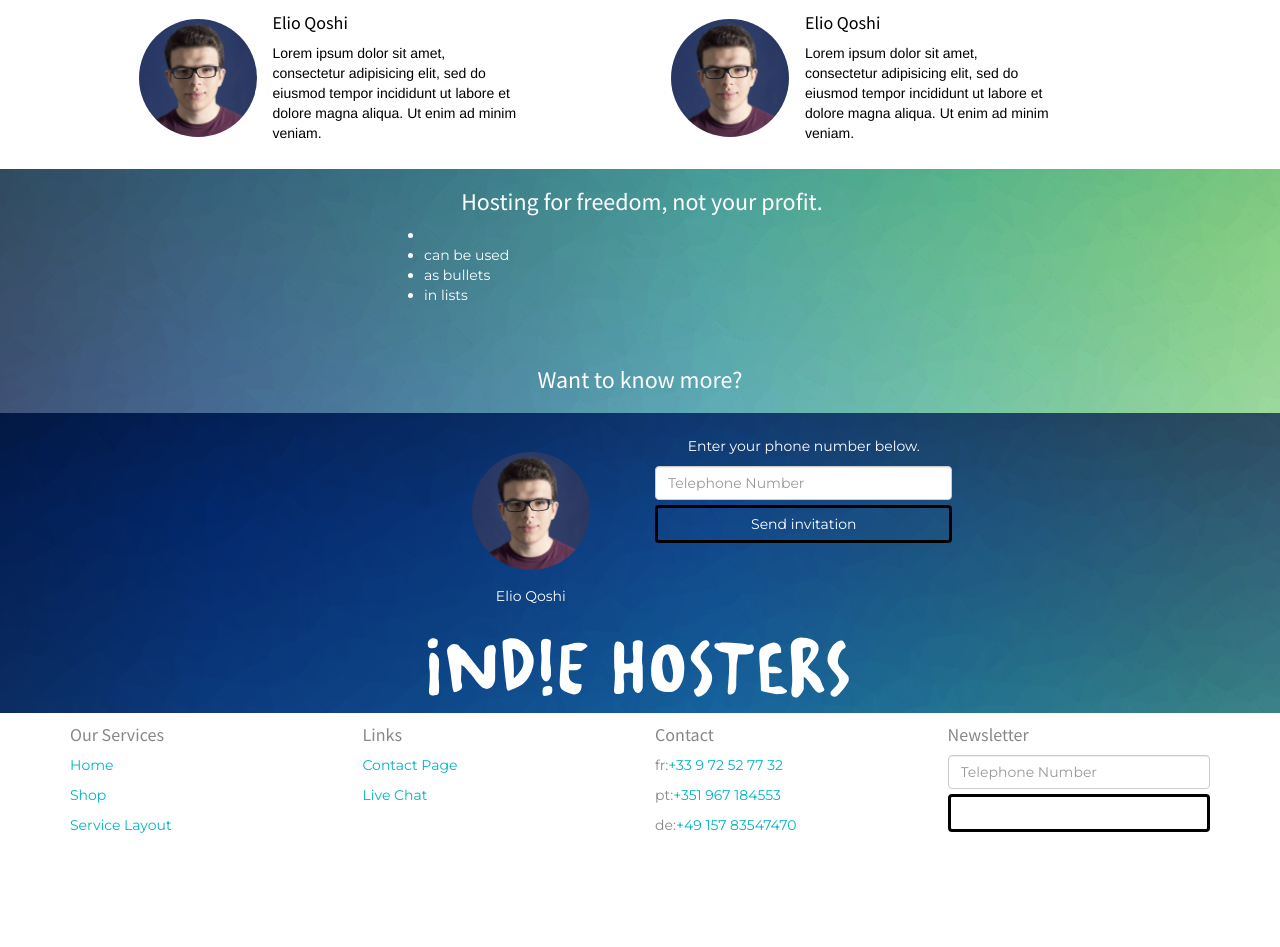
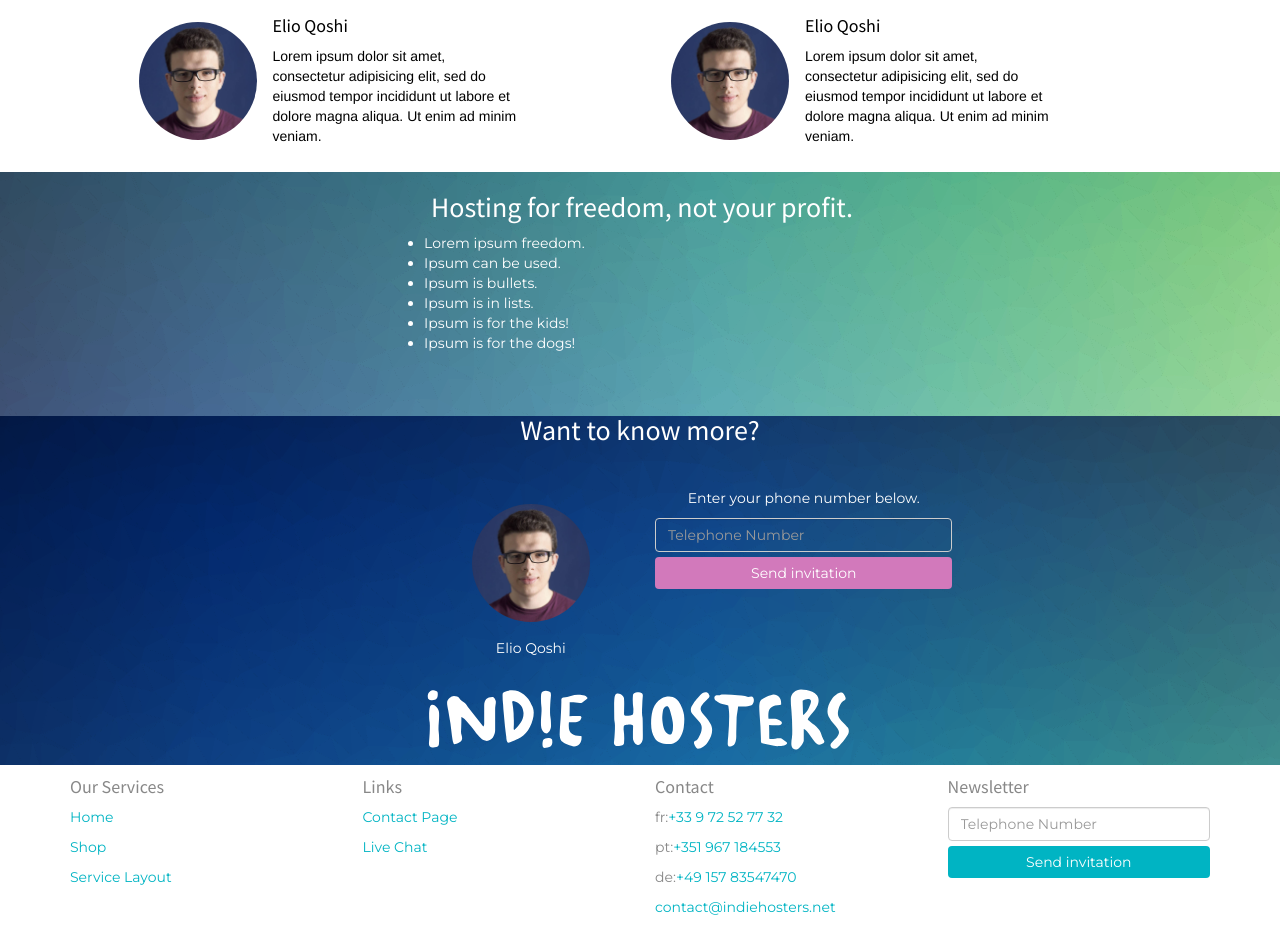
Before and after one commit to tgrecojs/indiehoster, a website: page public/index.html in a window 1280 px wide. Shown: the part 1829-2776 px from the top of the page. Before the commit the page ends 2696 px from the top, so only its background shows below. Drawn offline with nearby package versions, Linux system fonts and the light colour scheme.

Commit message:
Revamped Todo list && fixed Buttons

```diff
--- a/public/index.html
+++ b/public/index.html
@@ -96,7 +96,7 @@
     <div class="img-div">
         <div class="container">
             <div class="row">
-               <div class="col-md-4">
+                <div class="col-md-4">
                     <div class="card grey-card">
                         <div class="card-block">
                             <h4 class="card-title grey-header">Personal</h4>
@@ -179,10 +179,12 @@
             <div class="col-md-5 col-centered">
                 <h3 class="text-center">Hosting for freedom, not your profit.</h3>
                 <ul class="fa-ul">
-                    <li><i class="fa-li fa fa-check-square"></i></li>
-                    <li><i class="fa-li fa fa-check-square"></i>can be used</li>
-                    <li><i class="fa-li fa fa-spinner fa-spin"></i>as bullets</li>
-                    <li><i class="fa-li fa fa-square"></i>in lists</li>
+                    <li><i class="fa-li"></i>Lorem ipsum freedom.</li>
+                    <li><i class="fa-li"></i>Ipsum can be used.</li>
+                    <li><i class="fa-li"></i>Ipsum is bullets.</li>
+                    <li><i class="fa-li"></i>Ipsum is in lists.</li>
+                    <li><i class="fa-li"></i>Ipsum is for the kids!</li>
+                    <li><i class="fa-li"></i>Ipsum is for the dogs!</li>
                 </ul>
             </div>
         </div>
@@ -197,8 +199,8 @@
             <div class="col-md-3">
                 <p>Enter your phone number below.</p>
                 <div class="form-group">
-                    <input name="phone" type="email" class="form-control" id="exampleInputEmail2" placeholder="Telephone Number">
-                    <button type="submit" class="btn btn-default btn-transparent">Send invitation</button>
+                    <input name="phone" type="email" class="form-control" id="phoneInput" placeholder="Telephone Number">
+                    <button type="submit" class="btn btn-default btn-pink">Send invitation</button>
                 </div>
             </div>
         </div>
@@ -226,6 +228,7 @@
                 <p>fr:<a class="footer-link" href="tel:+33972527732">+33 9 72 52 77 32</a></p>
                 <p>pt:<a class="footer-link" href="tel:+351967184553">+351 967 184553</a></p>
                 <p>de:<a class="footer-link" href="tel:+4915783547470">+49 157 83547470</a></p>
+                <p><a class="footer-link" href="mailto:contact@indiehosters.net">contact@indiehosters.net</a></p>
             </div>
             <div class="col-md-3">
                 <h4 class="footer-heading">
@@ -233,7 +236,7 @@
           </h4>
                 <div class="form-group">
                     <input name="phone" type="email" class="form-control" id="exampleInputEmail2" placeholder="Telephone Number">
-                    <button type="submit" class="btn btn-default btn-transparent">Send invitation</button>
+                    <button type="submit" class="btn btn-default btn-teal">Send invitation</button>
                 </div>
             </div>
         </div>
--- a/sass/main.scss
+++ b/sass/main.scss
@@ -115,16 +115,24 @@
     padding: 1rem;
 }
 
-.btn-transparent {
+.btn-pink, .btn-teal {
     width: 100%;
+    margin-top: 5px;
+    color: white;
+    border: 0;
+}
+
+#phoneInput {
     background: transparent;
-    border: 3px solid black;
-    margin-top: 5px;
     color: white;
 }
 
 .btn-full {
     width: 100%;
+}
+
+.btn-teal {
+    background: $color-one;
 }
 
 .btn-pink {
@@ -249,6 +257,7 @@
 
 h3.text-center {
     color: #fff;
+    font-size: 1.75rem;
 }
 
 .footer-link {
```
Also changed, not shown: README.md, public/css/main.css.
